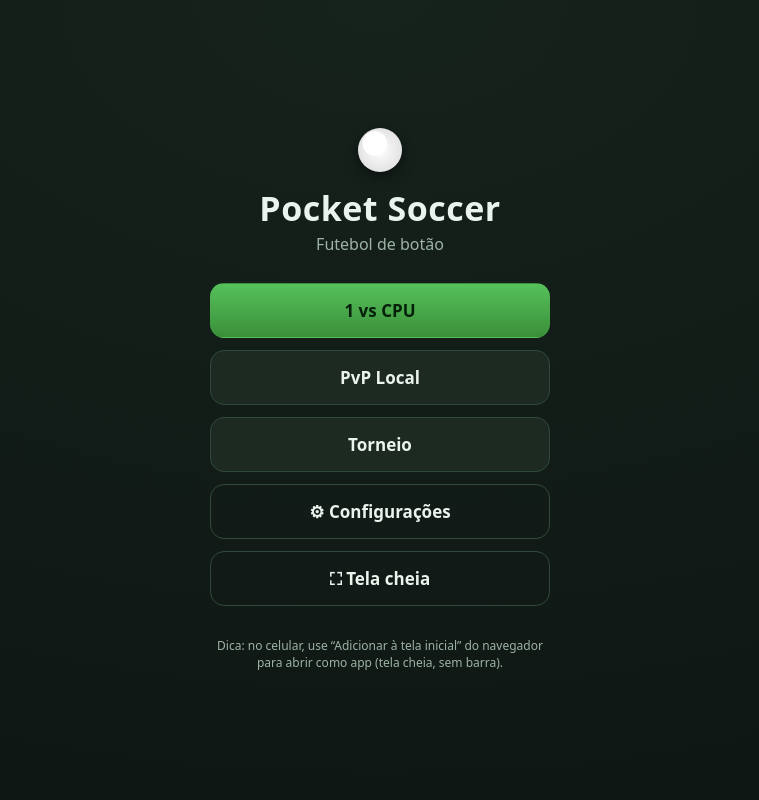
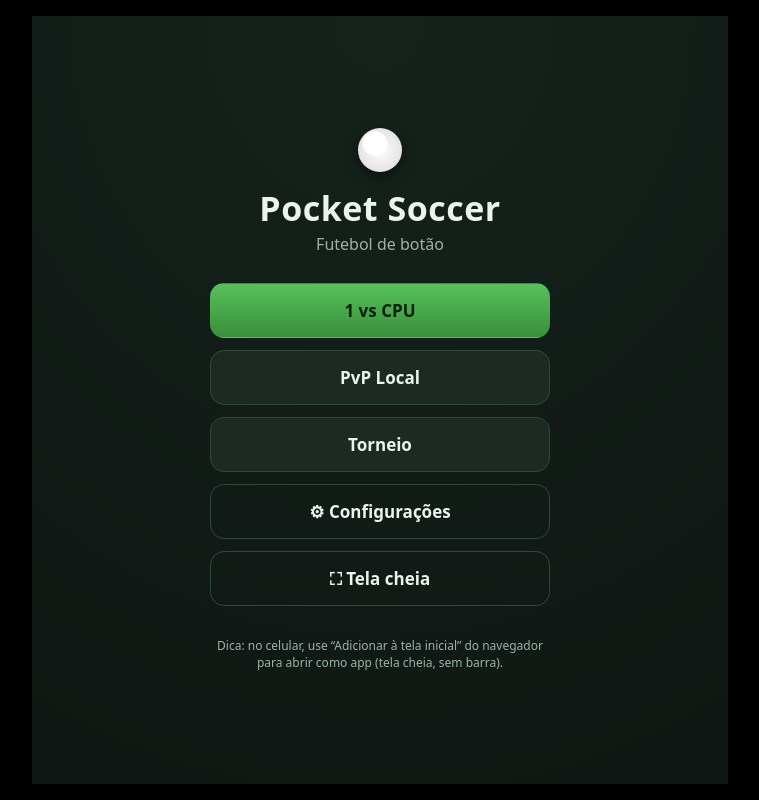
Before and after one commit to bBraian/pocket-soccer, a React (Vite) app: page / in a window 1280 px wide. Shown: the whole page, without its empty margins (260-1019 px from the left). Built offline with nearby package versions, Linux system fonts and the light colour scheme.

Commit message:
fix: margins

```diff
--- a/src/index.css
+++ b/src/index.css
@@ -28,7 +28,9 @@ body,
 
 body {
   font-family: system-ui, -apple-system, 'Segoe UI', Roboto, sans-serif;
-  background: radial-gradient(120% 120% at 50% 0%, var(--bg-2), var(--bg));
+  /* Pure black behind everything, so the safe-area margins read as absolute
+     black. The content gradient lives on .screen (clipped to its content box). */
+  background: #000;
   color: var(--text);
   overscroll-behavior: none;
 }
@@ -44,15 +46,22 @@ body {
   min-height: 0;
   display: flex;
   flex-direction: column;
-  /* Landscape puts the notch/rounded corner on a side. env() only reports real
-     insets on a device; in emulators/mockups it's 0, so keep a generous side
-     fallback (32px) that clears the corner either way. */
-  padding: max(16px, env(safe-area-inset-top)) max(32px, env(safe-area-inset-right))
+  /* Two-level inset:
+     - transparent BORDER = the black safe-area margin (env on real devices, a
+       generous fallback in emulators where env=0);
+     - PADDING = inner breathing room so content isn't glued to the green edge.
+     The gradient is clipped to padding-box, so it fills padding + content
+     (green) but not the border (black shows through). */
+  border: solid transparent;
+  border-width: max(16px, env(safe-area-inset-top)) max(32px, env(safe-area-inset-right))
     max(16px, env(safe-area-inset-bottom)) max(32px, env(safe-area-inset-left));
+  padding: 16px 20px;
   max-width: 760px;
   width: 100%;
   margin: 0 auto;
   overflow-y: auto;
+  background: radial-gradient(120% 120% at 50% 0%, var(--bg-2), var(--bg));
+  background-clip: padding-box;
 }
 
 /* ---------- buttons ---------- */
@@ -419,11 +428,16 @@ button {
 }
 
 /* ---------- match ---------- */
-.match {
-  /* Keep the whole pitch out of the notch / rounded corners (landscape puts
-     the notch on a side, right over a goal). */
-  padding: env(safe-area-inset-top, 0px) max(16px, env(safe-area-inset-right))
-    env(safe-area-inset-bottom, 0px) max(16px, env(safe-area-inset-left));
+/* Higher specificity (.screen.match) so it overrides both the base and the
+   landscape .screen rules. Black safe-area margin via a transparent border,
+   no inner padding (the pitch fills the content box). Sides stay modest so the
+   pitch keeps its width; top/bottom use env only so the letterbox calc below
+   stays exact. */
+.screen.match {
+  border: solid transparent;
+  border-width: env(safe-area-inset-top, 0px) max(24px, env(safe-area-inset-right))
+    env(safe-area-inset-bottom, 0px) max(24px, env(safe-area-inset-left));
+  padding: 0;
   max-width: none;
   justify-content: center;
   align-items: center;
@@ -846,21 +860,15 @@ button {
 /* ---------- landscape phones (short viewport) ---------- */
 @media (orientation: landscape) and (max-height: 560px) {
   .screen {
-    /* Big margin only on the vertical (left/right) edges — that's where the
-       Dynamic Island / notch sits in landscape. It scales with viewport width
-       (clamped 48–80px) and env() takes over on real devices. Top/bottom stay
-       minimal. */
-    padding: max(8px, env(safe-area-inset-top))
-      max(clamp(64px, 10%, 120px), env(safe-area-inset-right))
-      max(8px, env(safe-area-inset-bottom))
-      max(clamp(64px, 10%, 120px), env(safe-area-inset-left));
+    /* Black margin (transparent border) lives on the vertical (left/right)
+       edges — where the Dynamic Island / notch sits in landscape. Scales with
+       viewport width (clamped 64–120px via vw; border-width can't take %), and
+       env() takes over on real devices. Padding = inner green breathing room. */
+    /* No black margin top/bottom — only on the sides (island lives there). */
+    border-width: 0 max(clamp(64px, 10vw, 120px), env(safe-area-inset-right)) 0
+      max(clamp(64px, 10vw, 120px), env(safe-area-inset-left));
+    padding: 10px 18px;
     max-width: 920px;
-  }
-  /* Match keeps 48px sides (clears island over the goal) but no extra top/
-     bottom, so the pitch-wrap letterbox height calc stays correct. */
-  .screen.match {
-    padding-top: env(safe-area-inset-top, 0px);
-    padding-bottom: env(safe-area-inset-bottom, 0px);
   }
   .screen-header {
     margin-bottom: 8px;
```
